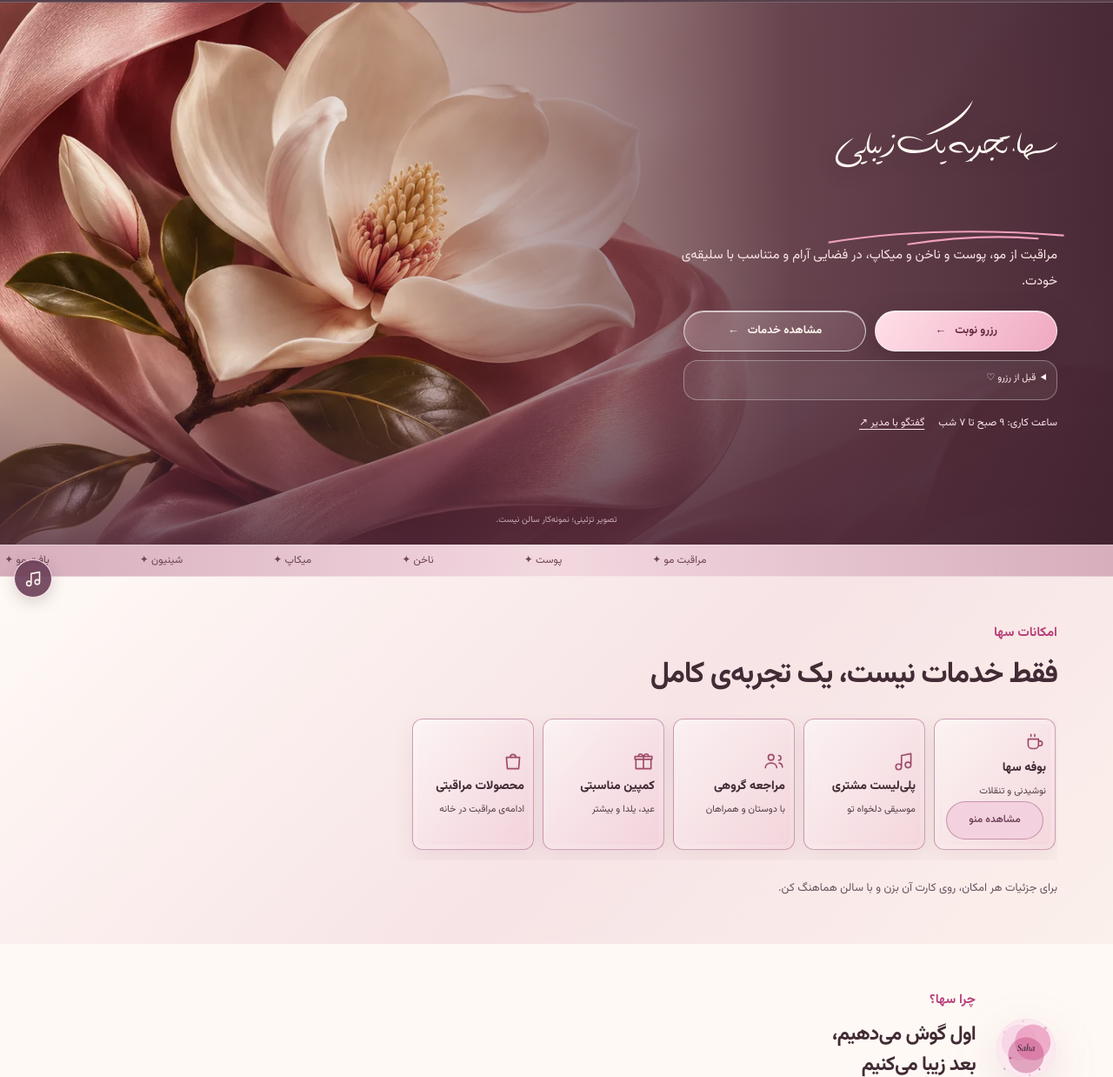
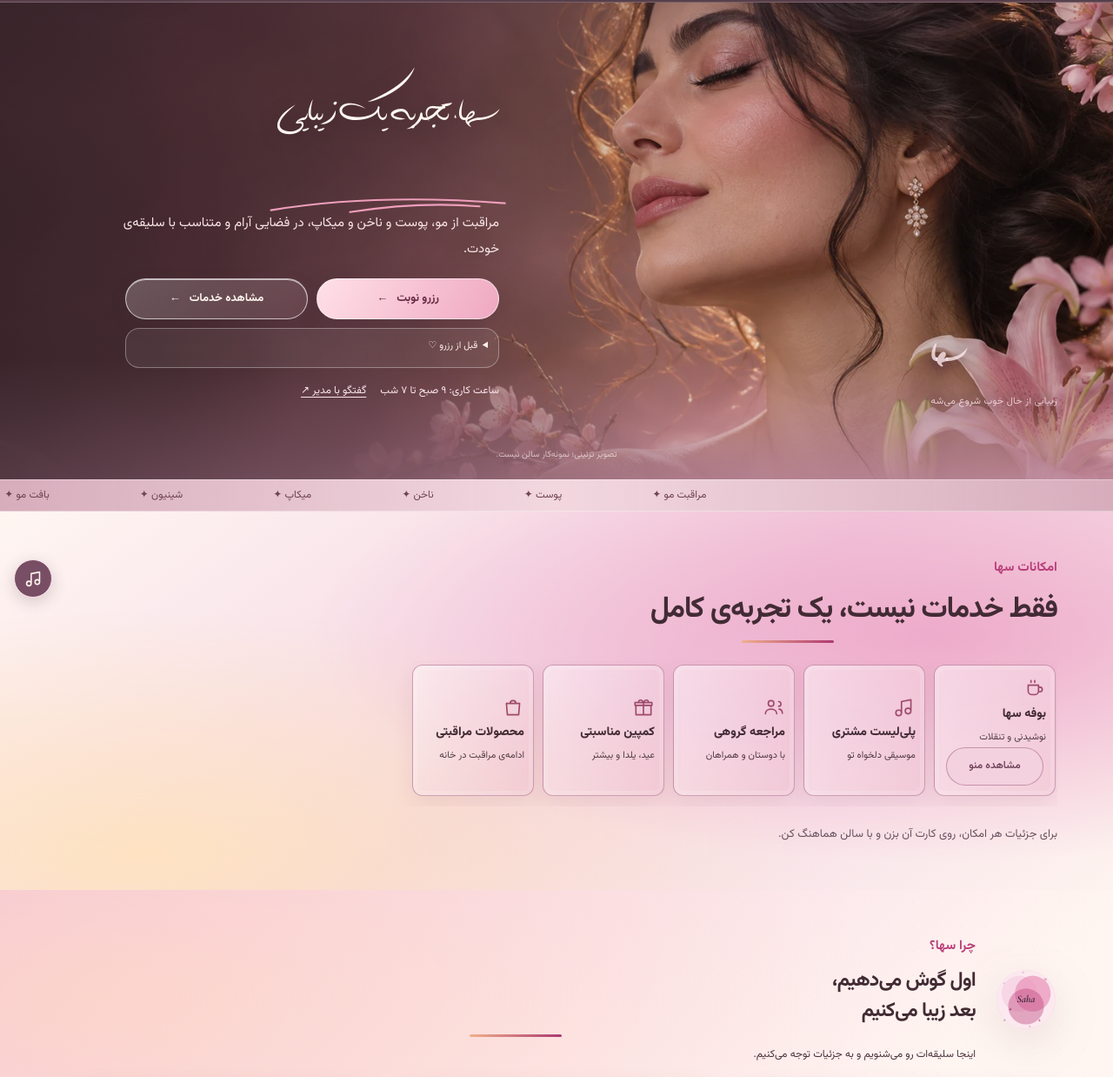
Before and after one commit to MoonesKhani/saha-beauty, a plain HTML site: page index.html in a window 1280 px wide. Shown: the part 97-1335 px from the top of the page at 87% size. Drawn offline with Linux system fonts and the light colour scheme; no server answers; animation ran at ten frames a second.

Commit message:
Restore the original hero and make scroll effects visible

```diff
--- a/assets/saha-silk-scroll.css
+++ b/assets/saha-silk-scroll.css
@@ -1,53 +1,53 @@
-.saha-premium #top .hero-scene img {
-  object-position: 36% 48%;
-  filter: saturate(.88);
+.saha-scroll-meter {
+  position: fixed;
+  inset: 0 0 auto;
+  z-index: 10000;
+  height: 3px;
+  pointer-events: none;
+  background: linear-gradient(90deg, #9e3868, #ed9caa, #ffe1af);
+  transform: scaleX(var(--saha-scroll-progress, 0));
+  transform-origin: right;
 }
-.saha-premium #top .hero-shade {
-  background: linear-gradient(270deg, #422230f5, #522c3bde 29%, #522c3b28 64%, transparent),
-    linear-gradient(0deg, #4d293bcc, transparent 35%);
+.saha-premium :is(#perks, #why, #services, #packages, #team) {
+  padding-block: clamp(23px, 4vw, 56px) !important;
+  isolation: isolate;
 }
-.saha-premium #top .hero-layout {
-  direction: rtl;
-  min-height: clamp(445px, 49vw, 585px);
+.saha-premium :is(#perks, #services, #packages)::before {
+  content: "";
+  position: absolute;
+  z-index: -1;
+  inset: -50px 0;
+  background:
+    radial-gradient(ellipse at 84% 27%, #e993bcad, transparent 47%),
+    radial-gradient(ellipse at 13% 74%, #ffe3bbd9, transparent 50%),
+    linear-gradient(145deg, #fff6f2, #f4d5e4, #fff8f1);
+  transform: translateY(var(--saha-scroll-light, 0px));
+  pointer-events: none;
 }
-.saha-premium #top .hero-signature { display: none; }
-
-.saha-premium :is(#perks, #why, #services, #packages, #team) {
-  padding-block: clamp(30px, 4vw, 60px) !important;
-  background: linear-gradient(135deg, #fffaf6, #f7e4e6 55%, #fbf0eb) !important;
+.saha-premium #why {
+  background: radial-gradient(ellipse at 9% 20%, #ffd9b98a, transparent 54%), linear-gradient(135deg, #f6c7df, #fff6f1 70%) !important;
 }
-.saha-premium :is(#why, #packages) { background: #fff9f5 !important; }
-.saha-premium #top .premium-primary {
-  box-shadow: 0 10px 28px #32182156, inset 0 1px #fff9;
-  transition: scale .32s cubic-bezier(.2, 1.65, .55, 1), box-shadow .32s ease;
+.saha-premium #team {
+  background: linear-gradient(150deg, #fff5ed, #f5cce0) !important;
 }
-@media (hover: hover) {
-  .saha-premium #top .premium-primary:hover { scale: 1.04; box-shadow: 0 14px 34px #32182180; }
+.saha-premium [data-saha-scroll-title] { position: relative; }
+.saha-premium [data-saha-scroll-title]::after {
+  content: "";
+  display: block;
+  width: min(106px, 28%);
+  height: 3px;
+  margin: 10px auto 0;
+  border-radius: 99px;
+  background: linear-gradient(90deg, #f0af8d, #ad3a70);
 }
-.saha-premium #top .premium-primary:active { scale: .96; }
-
-@keyframes saha-silk-enter {
-  from { opacity: .28; translate: 0 24px; }
-  to { opacity: 1; translate: 0 0; }
+.saha-premium .saha-scroll-arrived::after {
+  animation: saha-scroll-line 650ms cubic-bezier(.18,.8,.3,1) both;
+  transform-origin: right;
 }
-@media (prefers-reduced-motion: no-preference) {
-  @supports (animation-timeline: view()) {
-    html:not([data-saha-motion="paused"]) .saha-premium :is(#perks, #why, #services, #packages, #team) h2 {
-      animation: saha-silk-enter linear both;
-      animation-timeline: view();
-      animation-range: entry 0% cover 28%;
-    }
-  }
+@keyframes saha-scroll-line {
+  from { transform: scaleX(.08); }
 }
-
-@media (max-width: 650px) {
-  .saha-premium #top .hero-layout { min-height: 0; padding-top: clamp(195px, 54vw, 270px); }
-  .saha-premium #top .hero-scene { height: 340px; }
-  .saha-premium #top .hero-scene img {
-    object-position: 39% 43%;
-    transform: scale(1.075) translateY(var(--hero-drift, 0px));
-  }
-  .saha-premium #top .hero-shade {
-    background: linear-gradient(0deg, #503040 27%, #503040ed 44%, #50304055 62%, transparent 79%);
-  }
+@media (prefers-reduced-motion: reduce) {
+  .saha-scroll-meter { display: none; }
+  .saha-premium :is(#perks, #services, #packages)::before { transform: none; }
 }
--- /dev/null
+++ b/assets/saha-silk-scroll.js
@@ -0,0 +1,79 @@
+(() => {
+  const root = document.documentElement;
+  const sections = [...document.querySelectorAll('.saha-premium :is(#perks, #why, #services, #packages, #team)')];
+  if (!sections.length || !('IntersectionObserver' in window)) return;
+
+  const reduce = matchMedia('(prefers-reduced-motion: reduce)');
+  const meter = document.createElement('div');
+  meter.className = 'saha-scroll-meter';
+  meter.setAttribute('aria-hidden', 'true');
+  document.body.append(meter);
+  const visible = new Set();
+  const animations = new Set();
+  let frame;
+
+  const paused = () => reduce.matches || root.dataset.sahaMotion === 'paused';
+
+  function update() {
+    frame = undefined;
+    const stopped = paused();
+    const height = window.innerHeight;
+    const travel = root.scrollHeight - height;
+    meter.style.setProperty('--saha-scroll-progress', travel > 0 ? Math.min(1, Math.max(0, window.scrollY / travel)) : 0);
+    for (const section of visible) {
+      const rect = section.getBoundingClientRect();
+      const offset = Math.max(-48, Math.min(48, (height * .5 - rect.top - rect.height * .5) * .16));
+      section.style.setProperty('--saha-scroll-light', stopped ? '0px' : offset + 'px');
+    }
+  }
+
+  function schedule() {
+    if (frame === undefined) frame = requestAnimationFrame(update);
+  }
+
+  const scenes = new IntersectionObserver(entries => {
+    for (const entry of entries) {
+      if (entry.isIntersecting) visible.add(entry.target);
+      else visible.delete(entry.target);
+    }
+    schedule();
+  });
+
+  const entrances = new IntersectionObserver(entries => {
+    for (const entry of entries) {
+      if (!entry.isIntersecting) continue;
+      const title = entry.target;
+      entrances.unobserve(title);
+      if (paused() || !title.animate) continue;
+      title.classList.add('saha-scroll-arrived');
+      const animation = title.animate([
+        { opacity: .3, transform: 'translate(26px, 19px) scale(.94)' },
+        { opacity: 1, transform: 'none' },
+      ], { duration: 650, easing: 'cubic-bezier(.18,.8,.3,1)' });
+      animations.add(animation);
+      animation.finished.then(() => animations.delete(animation), () => animations.delete(animation));
+    }
+  }, { threshold: .18 });
+
+  for (const section of sections) {
+    scenes.observe(section);
+    const title = section.querySelector('h2');
+    if (!title) continue;
+    title.setAttribute('data-saha-scroll-title', '');
+    entrances.observe(title);
+  }
+
+  function refreshPreference() {
+    if (paused()) {
+      for (const animation of animations) animation.cancel();
+      document.querySelectorAll('.saha-scroll-arrived').forEach(title => title.classList.remove('saha-scroll-arrived'));
+    }
+    schedule();
+  }
+
+  addEventListener('scroll', schedule, { passive: true });
+  addEventListener('resize', schedule, { passive: true });
+  reduce.addEventListener('change', refreshPreference);
+  new MutationObserver(refreshPreference).observe(root, { attributeFilter: ['data-saha-motion'] });
+  schedule();
+})();
```
Also changed, not shown: index.html (+1 -1 lines), assets/saha-silk-hero-small.webp (deleted), assets/saha-silk-hero.webp (deleted).
